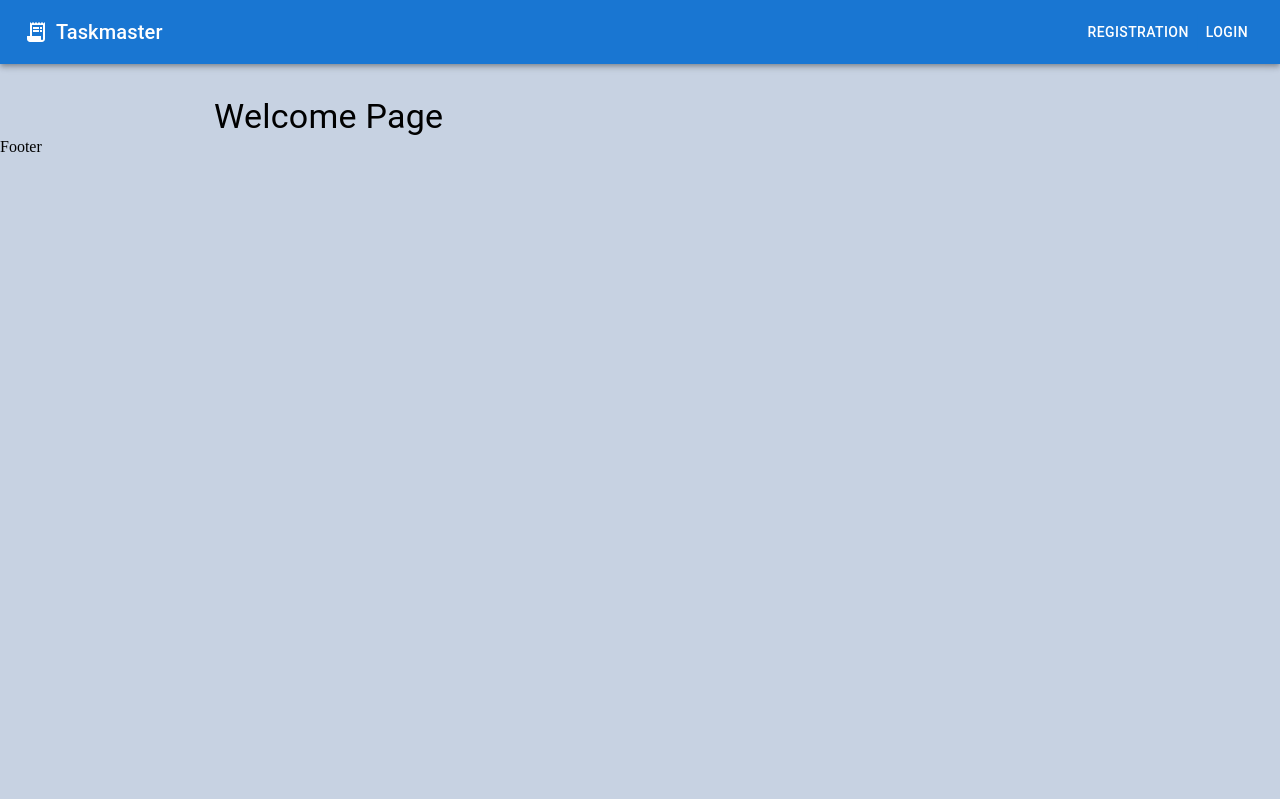
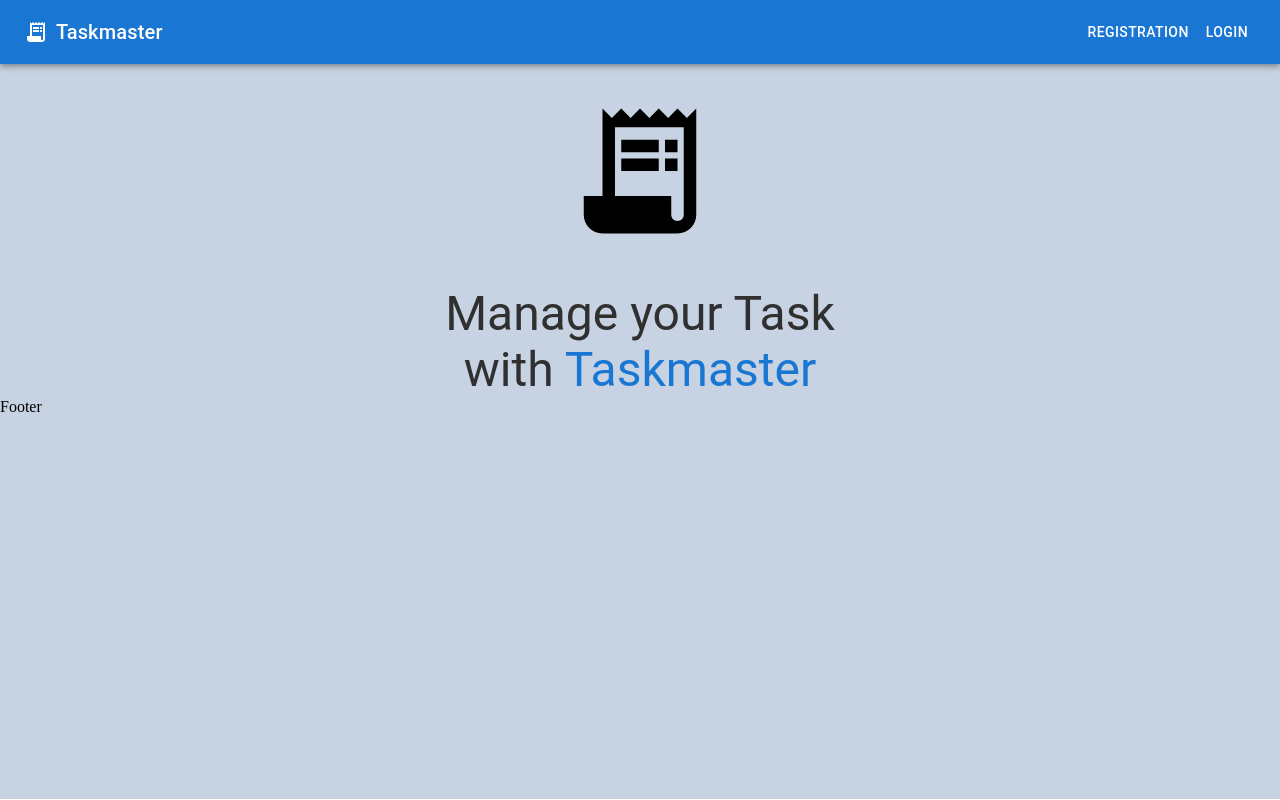
Before and after one commit to VHrabarev/taskmaster, a React (Create React App) app: page / in a window 1280 px wide. Built offline with nearby package versions, Linux system fonts and the light colour scheme; no server answers.

Commit message:
Welcome page complit

```diff
--- a/src/components/WelcomePage/index.tsx
+++ b/src/components/WelcomePage/index.tsx
@@ -1,11 +1,16 @@
 import { Box, Typography } from '@mui/material';
+import ReceiptLongIcon from '@mui/icons-material/ReceiptLong';
+import { Link } from 'react-router-dom';
 import React from "react";
 
 const WelcomePage: React.FC = function() {
 
     return (
-        <Box component="section">
-            <Typography component="h2" variant='h4'>Welcome Page</Typography>
+        <Box component="section" sx={{ display: "flex", flexDirection: "column", alignItems: "center" }}>
+            <ReceiptLongIcon sx={{ width: 150, height: 150, mb: 5 }}/>
+            <Typography component="h2" variant='h3' sx={{ maxWidth: 420, textAlign: "center", color: "#303030"}}>
+                Manage your Task with <Link to="/profile" style={{ textDecoration: "none", color: "#1976d2" }} className='opacityDimly'>Taskmaster</Link>
+            </Typography>
         </Box>
     );
 };
```
